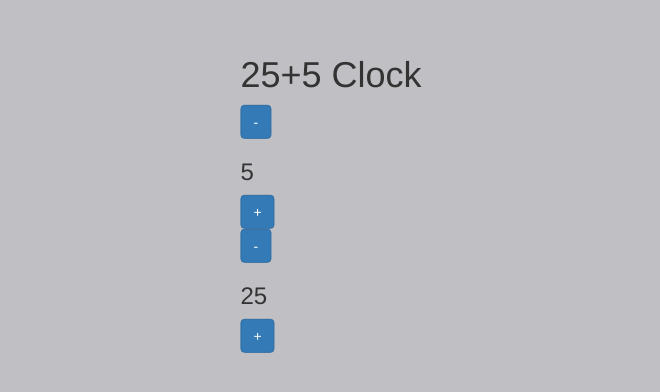
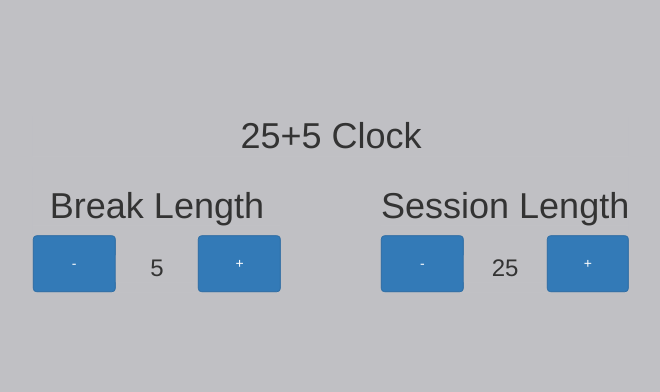
Before and after one commit to Sandip-Tmg/25-5-Clock, a plain HTML site: page index.html in a window 1280 px wide. Shown: the part 126-518 px from the top of the page, without its empty margins (309-969 px from the left). Drawn offline with nearby package versions, Linux system fonts and the light colour scheme.

Commit message:
styled the components in grid format

```diff
--- a/index.js
+++ b/index.js
@@ -16,15 +16,23 @@ class App extends React.Component{
                 </header>
                 <div className="break-session">
                     <div id="break-label">
+                        <h1>Break Length</h1>
+                        <div id="break-section">
                             <button id="break-decrement" className="btn btn-primary">-</button>
                             <h3 id="break-length">{this.state.breakLength}</h3>
                             <button id="break-increment" className="btn btn-primary">+</button>
                         </div>
+                    </div>
+
                     <div id="session-label">
+                        <h1>Session Length</h1>
+                        <div id="session-section">
                             <button id="session-decrement" className="btn btn-primary">-</button>
                             <h3 id="session-length">{this.state.sessionLength}</h3>
                             <button id="session-increment" className="btn btn-primary">+</button>
                         </div>
+                    </div>
+
                 </div>
                 <div id="timer-label">
 
--- a/style.css
+++ b/style.css
@@ -12,3 +12,19 @@
     transform: translate(-50%, -50%);
     font-family: 'Franklin Gothic Medium', 'Arial Narrow', Arial, sans-serif;
 }
+
+#container header{
+    text-align: center;
+}
+
+.break-session{
+    display: grid;
+    grid-template-columns: 1fr 1fr;
+    grid-gap: 10rem;
+    text-align: center;
+}
+
+#break-section, #session-section{
+    display: grid;
+    grid-template-columns: 1fr 1fr 1fr;
+}
```
Lines whose indentation alone changed are shown as unchanged.
